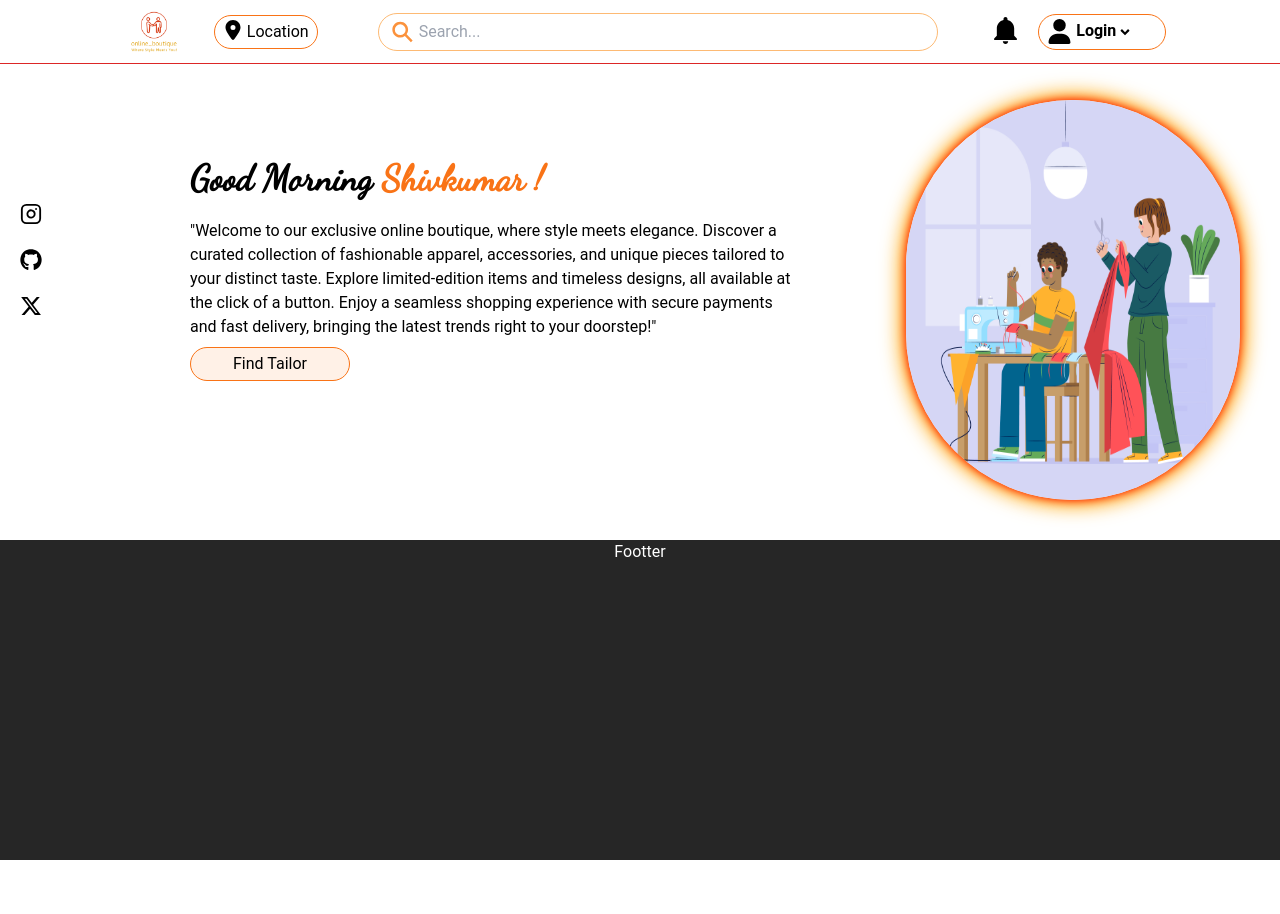
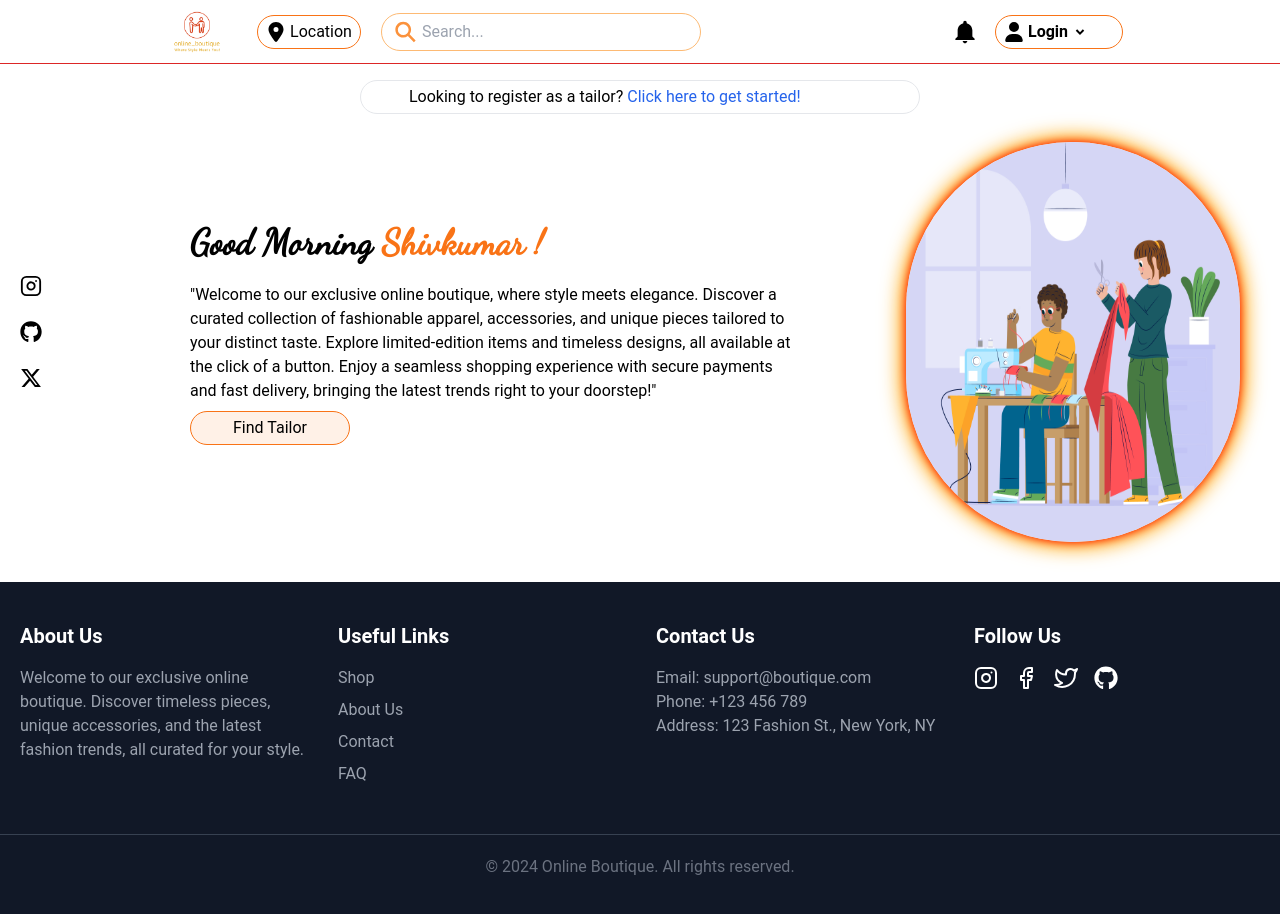
Before and after one commit to dscedesigners/Shivkumarrathod-Online_Boutique, a React (Vite) app in the folder client/: page / in a window 1280 px wide. Shown: the top 914 px of the page. Before the commit the page ends 860 px from the top, so only its background shows below. Built offline with nearby package versions, Linux system fonts and the light colour scheme.

Commit message:
footer updated

```diff
--- a/client/index.html
+++ b/client/index.html
@@ -2,13 +2,13 @@
 <html lang="en">
   <head>
     <meta charset="UTF-8" />
-    <link rel="icon" type="image/svg+xml" href="/vite.svg" />
+    <link rel="icon" type="image/svg+xml" href="/Logo.png" />
     <meta name="viewport" content="width=device-width, initial-scale=1.0" />
     <link rel="preconnect" href="https://fonts.googleapis.com">
     <link rel="preconnect" href="https://fonts.gstatic.com" crossorigin>
     <link href="https://fonts.googleapis.com/css2?family=PT+Sans+Narrow:wght@400;700&display=swap" rel="stylesheet">
     <link href="https://fonts.googleapis.com/css2?family=Dancing+Script&display=swap" rel="stylesheet">
-    <title>Vite + React</title>
+    <title>online boutque</title>
   </head>
   <body>
     <div id="root"></div>
--- a/client/src/Components/Footter.jsx
+++ b/client/src/Components/Footter.jsx
@@ -1,9 +1,66 @@
-import React from 'react'
+import React from 'react';
+import { FiInstagram, FiFacebook, FiTwitter } from "react-icons/fi";
+import { FaGithub } from "react-icons/fa";
+import { Link } from 'react-router-dom';
 
-const Footter = () => {
+const Footer = () => {
   return (
-    <div className='w-full mt-10 bg-[#262626] h-[20rem] text-white flex justify-center '>Footter</div>
-  )
-}
+    <footer className="bg-gray-900 text-white py-10 mt-10">
+      <div className="container mx-auto grid grid-cols-1 sm:grid-cols-2 lg:grid-cols-4 gap-8 px-5">
 
-export default Footter
+        {/* About Us */}
+        <div>
+          <h2 className="font-bold text-xl mb-4">About Us</h2>
+          <p className="text-gray-400">
+            Welcome to our exclusive online boutique. Discover timeless pieces,
+            unique accessories, and the latest fashion trends, all curated for your style.
+          </p>
+        </div>
+
+        {/* Useful Links */}
+        <div>
+          <h2 className="font-bold text-xl mb-4">Useful Links</h2>
+          <ul>
+            <li className="mb-2"><Link to="/shop" className="text-gray-400 hover:text-orange-500">Shop</Link></li>
+            <li className="mb-2"><Link to="/about" className="text-gray-400 hover:text-orange-500">About Us</Link></li>
+            <li className="mb-2"><Link to="/contact" className="text-gray-400 hover:text-orange-500">Contact</Link></li>
+            <li className="mb-2"><Link to="/faq" className="text-gray-400 hover:text-orange-500">FAQ</Link></li>
+          </ul>
+        </div>
+
+        {/* Contact Info */}
+        <div>
+          <h2 className="font-bold text-xl mb-4">Contact Us</h2>
+          <p className="text-gray-400">Email: support@boutique.com</p>
+          <p className="text-gray-400">Phone: +123 456 789</p>
+          <p className="text-gray-400">Address: 123 Fashion St., New York, NY</p>
+        </div>
+
+        {/* Social Media */}
+        <div>
+          <h2 className="font-bold text-xl mb-4">Follow Us</h2>
+          <div className="flex space-x-4">
+            <Link to="#" className="hover:text-orange-500">
+              <FiInstagram size={24} />
+            </Link>
+            <Link to="#" className="hover:text-orange-500">
+              <FiFacebook size={24} />
+            </Link>
+            <Link to="#" className="hover:text-orange-500">
+              <FiTwitter size={24} />
+            </Link>
+            <Link to="#" className="hover:text-orange-500">
+              <FaGithub size={24} />
+            </Link>
+          </div>
+        </div>
+      </div>
+
+      <div className="border-t border-gray-700 mt-10 pt-5 text-center">
+        <p className="text-gray-500">© 2024 Online Boutique. All rights reserved.</p>
+      </div>
+    </footer>
+  );
+};
+
+export default Footer;
--- a/client/src/Components/Nav.jsx
+++ b/client/src/Components/Nav.jsx
@@ -9,35 +9,40 @@ import { Link } from 'react-router-dom';
 
 const Nav = () => {
   return (
-    <div className='h-[4rem] flex justify-around items-center border-b border-red-600 fixed top-0 w-full bg-white z-50'>
-      {/* LOGO , location and search box */}
-      <div className='flex justify-center items-center gap-5'>
-        <img src={Logo} alt="image" className='w-[5rem]'/>
+    <div className='h-[4rem] flex justify-around items-center border-b border-red-600 fixed top-0 w-full bg-white z-50 px-4 sm:px-8'>
+      {/* LOGO, location and search box */}
+      <div className='flex justify-center items-center gap-3 md:gap-5'>
+        <img src={Logo} alt="logo" className='w-[4rem] md:w-[5rem]' />
 
-        <div className='px-2 py-1 flex border border-grey-500 rounded-full hover:bg-orange-500 border-orange-500 cursor-pointer'>
-          <FaLocationDot size={20}/>
+        {/* Location */}
+        <div className='hidden md:flex items-center px-2 py-1 border border-gray-500 rounded-full hover:bg-orange-500 border-orange-500 cursor-pointer'>
+          <FaLocationDot size={20} />
           <span className='ml-1'>Location</span>
         </div>
 
-        <div className="relative w-full max-w-sm ml-10">
+        {/* Search box */}
+        <div className="relative w-full max-w-xs md:max-w-sm lg:max-w-lg hidden sm:block">
           <input
             type="text"
             placeholder="Search..."
-            className="w-[35rem] py-1.5 pl-10 pr-4 border border-orange-300 rounded-full focus:outline-none"
+            className="w-[30rem] sm:w-[20rem] py-1.5 pl-10 pr-4 border border-orange-300 rounded-full focus:outline-none"
           />
           <span className="absolute left-3 top-1/2 transform -translate-y-1/2 text-orange-400">
-            <IoSearchSharp size={25}/>
+            <IoSearchSharp size={25} />
           </span>
         </div>
       </div>
 
-      {/* notification and login div box */}
-      <div className='flex gap-4'>
-        <div><IoMdNotifications size={33} className='hover:text-orange-600 cursor-pointer'/></div>
-        <Link to='/account' className='w-[8rem] flex border border-grey-500 p-1 px-2 py-1 rounded-full cursor-pointer hover:bg-orange-500 border-orange-500'>
-          <FaUser size={25}/>
-          <span className='ml-1 flex font-semibold'>
-            Login <RiArrowDropDownLine size={26} className='-ml-1'/>
+      {/* Notification and login box */}
+      <div className='flex gap-3 sm:gap-4 items-center'>
+        {/* Notification icon */}
+        <div><IoMdNotifications size={28} className='hover:text-orange-600 cursor-pointer' /></div>
+
+        {/* Login button */}
+        <Link to='/account' className='w-[7rem] md:w-[8rem] flex items-center border border-gray-500 px-2 py-1 rounded-full cursor-pointer hover:bg-orange-500 border-orange-500'>
+          <FaUser size={20} />
+          <span className='ml-1 font-semibold hidden md:flex'>
+            Login <RiArrowDropDownLine size={24} />
           </span>
         </Link>
       </div>
--- /dev/null
+++ b/client/src/Home/AuthLoginTailor.jsx
@@ -0,0 +1,28 @@
+import React, { useEffect, useState } from 'react';
+import { RxCross2 } from "react-icons/rx";
+import { Link } from 'react-router-dom';
+
+const AuthLoginTailor = () => {
+    const [isVisible, setIsVisible] = useState(false);
+    useEffect(() => {
+        setTimeout(() => {
+          setIsVisible(true); // Set to true after a short delay for the effect
+        }, 100); // Small delay to ensure smooth animation on mount
+      }, []);
+
+    return (
+        <div className="mt-[5rem] flex w-full justify-center gap-5">
+            <div className={`flex w-[35rem] border px-12 py-1 rounded-full gap-4 transition-all duration-500 transform ${
+                isVisible ? 'scale-100 opacity-100' : 'scale-0 opacity-0'}`}>
+                <p>
+                    Looking to register as a tailor?
+                    <Link to="/tailorauth" className="text-blue-600 hover:font-bold ml-1">
+                          Click here to get started!
+                    </Link>
+                </p>
+            </div>
+        </div>
+    );
+}
+
+export default AuthLoginTailor;
--- a/client/src/Home/Greeting.jsx
+++ b/client/src/Home/Greeting.jsx
@@ -25,13 +25,13 @@ const Greeting = () => {
       greeting = 'Good Evening';
     }
   return (
-    <div className='flex justify-around mt-5'>
+    <div className='flex justify-around  mt-2'>
         <div className='w-[5%]  flex flex-col p-2 items-center justify-center cursor-pointer'>
           <FiInstagram className='p-1 m-2 hover:text-red-500' size={30}/>
           <FaGithub className='p-1 m-2 hover:text-red-500' size={30}/>
           <FaXTwitter className='p-1 m-2 hover:text-red-500' size={30}/>
         </div>
-        <div className={`h-auto w-[60rem] flex mt-5 p-2 justify-center ml-10  flex-col transition-all duration-500 transform ${
+        <div className={`h-auto w-[60rem] flex mt-1 p-2 justify-center ml-10  flex-col transition-all duration-500 transform ${
                 isVisible ? 'scale-100 opacity-100' : 'scale-0 opacity-0'}`}>
             <h1 className='font-cursive font-semibold text-4xl mb-5 ml-[5rem] text-bold'>{greeting} <span className='text-orange-500'>Shivkumar !</span></h1>
             <p className='w-[38rem] ml-20'>"Welcome to our exclusive online boutique, where style meets elegance. Discover a curated collection of fashionable apparel, accessories, and unique pieces tailored to your distinct taste. Explore limited-edition items and timeless designs, all available at the click of a button. Enjoy a seamless shopping experience with secure payments and fast delivery, bringing the latest trends right to your doorstep!"</p>
@@ -39,7 +39,7 @@ const Greeting = () => {
         </div>
 
             {/* image */}
-        <div className={`h-auto flex justify-center mt-20  mr-10  rounded-full hover:bg-orange-500   transition-all duration-500 transform ${
+        <div className={`h-auto flex justify-center mt-5  mr-10  rounded-full hover:bg-orange-500   transition-all duration-500 transform ${
                 isVisible ? 'scale-100 opacity-100' : 'scale-0 opacity-0'
         }`}>
             <img
--- a/client/src/Home/Home.jsx
+++ b/client/src/Home/Home.jsx
@@ -1,10 +1,12 @@
 import React, { useState, useEffect } from 'react';
 import Footter from '../Components/Footter';
 import Greeting from './Greeting';
+import AuthLoginTailor from './AuthLoginTailor';
 const Home = () => {
 
   return (
     <>
+      <AuthLoginTailor/>
       <Greeting/>
       <Footter />
     </>
```
Also changed, not shown: client/public/Logo.png (added).
